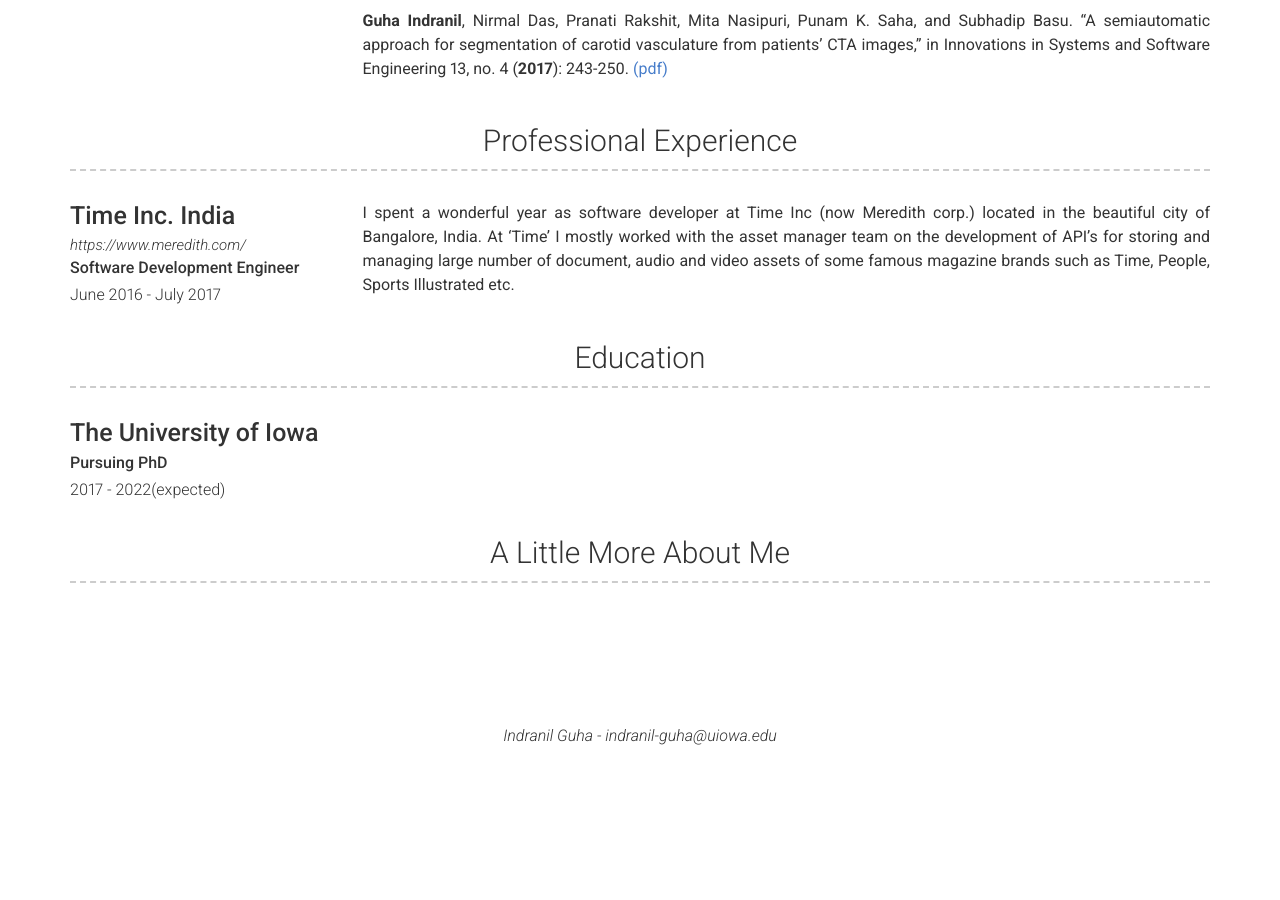
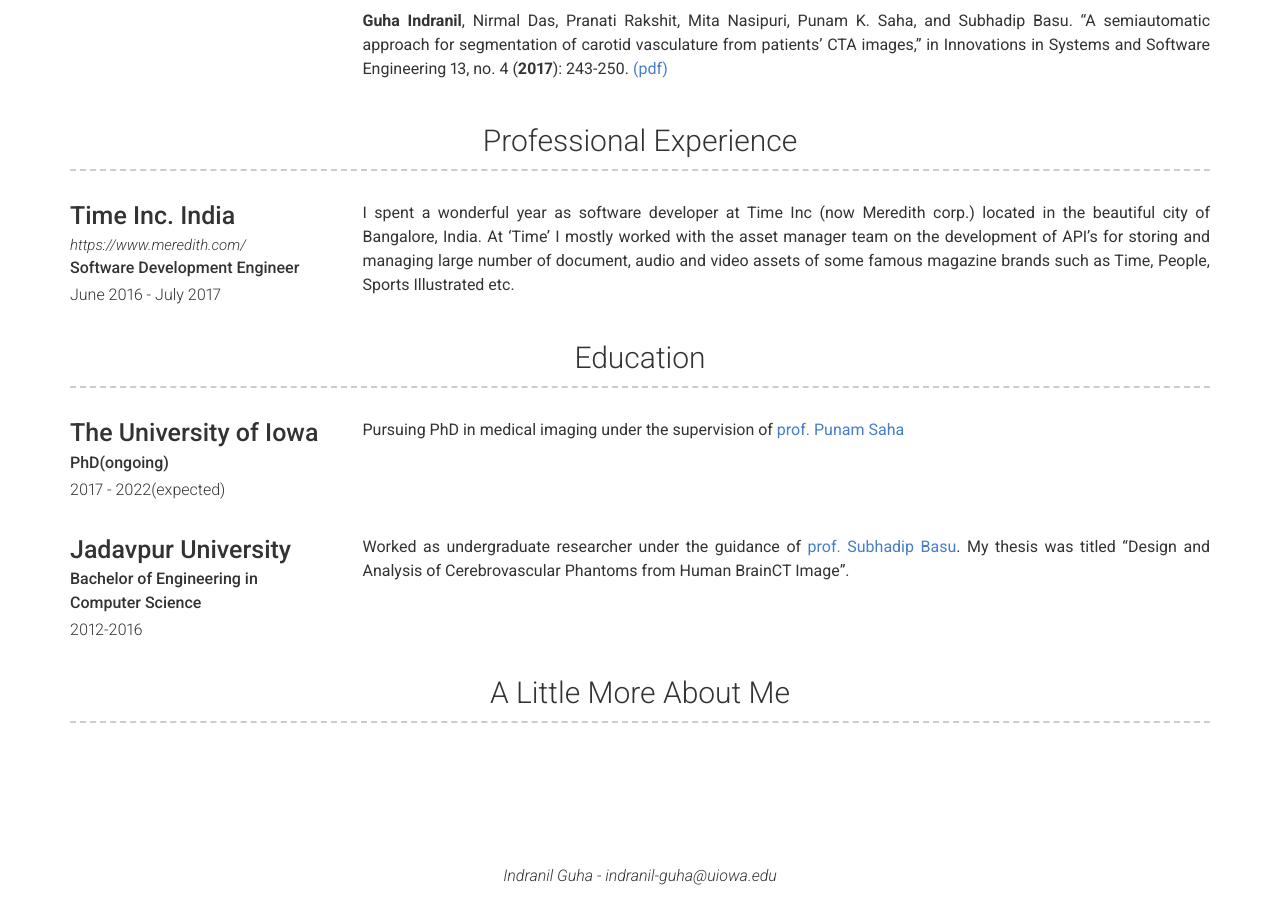
Before and after one commit to iguha94/iguha94.github.io, a Jekyll site: the page built from index.md, in a window 1280 px wide and 900 px high, scrolled down 1179 px. Built offline with Jekyll 4.4.1, drawn with Linux system fonts in a browser that asks for light colours; nearby versions of some CDN libraries; a style sheet for code colours, icons or effects is not loaded; before the commit the page ends 1939 px from its top, so only the background shows below that.

Commit message:
fixing education tab

```diff
--- a/_data/education.yml
+++ b/_data/education.yml
@@ -1,9 +1,12 @@
 - layout: left
   name: The University of Iowa
   dates: 2017 - 2022(expected)
-  qualification: Pursuing PhD
-
-# - layout: middle
-#   name: Jadavpur University
-#   dates: 2012-2016
-#   qualification: Bachelor of Engineering in Computer Science
+  qualification: PhD(ongoing)
+  description: | # this will include new lines to allow paragraphs
+    Pursuing PhD in medical imaging under the supervision of <a href="https://www.engineering.uiowa.edu/faculty-staff/punam-saha" target="_blank">prof. Punam Saha</a>
+- layout: left
+  name: Jadavpur University
+  dates: 2012-2016
+  qualification: Bachelor of Engineering in Computer Science
+  description: | # this will include new lines to allow paragraphs
+    Worked as undergraduate researcher under the guidance of <a href="http://www.jaduniv.edu.in/profile.php?uid=683" target="_blank">prof. Subhadip Basu</a>. My thesis was titled "Design and Analysis of Cerebrovascular Phantoms from Human BrainCT Image".
```
